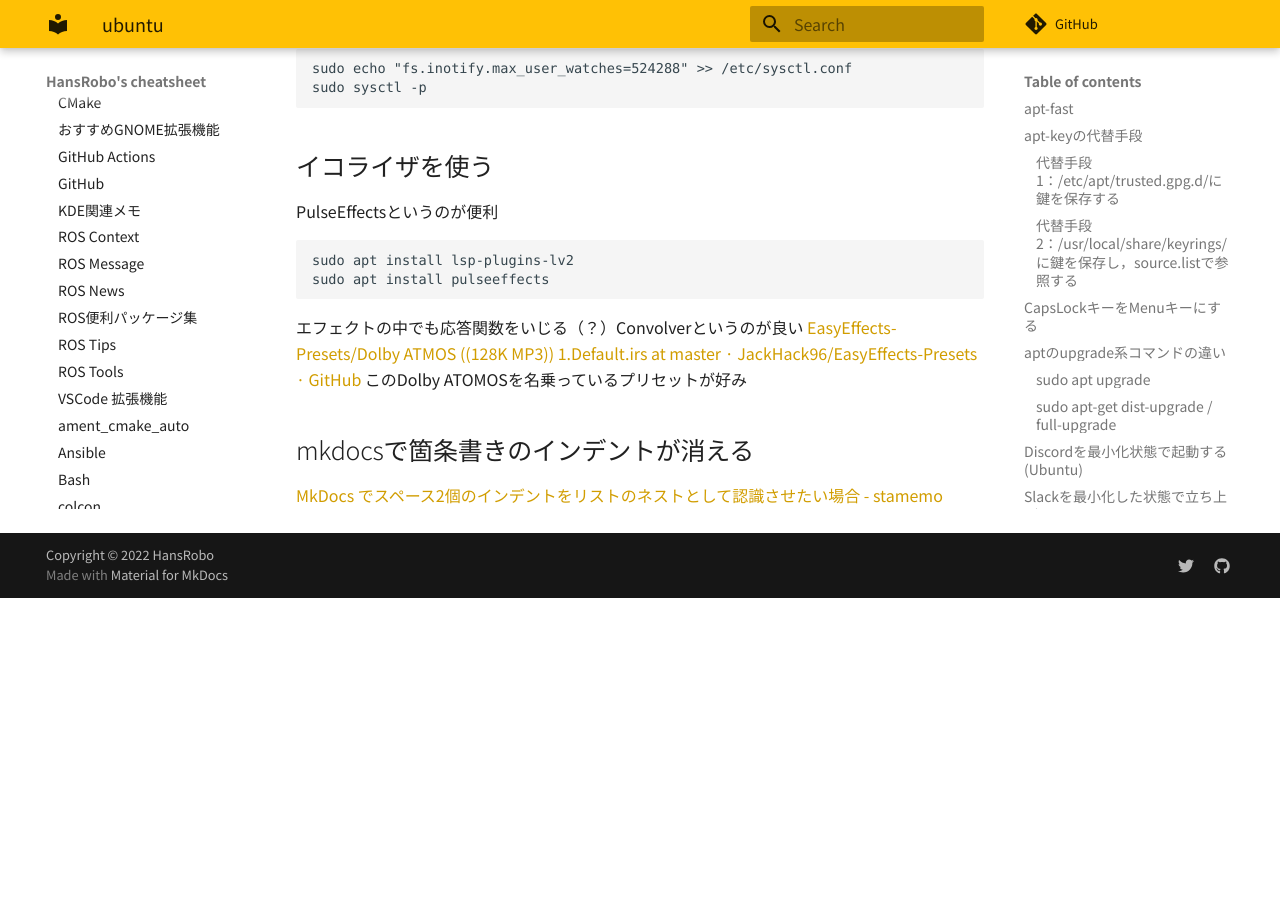
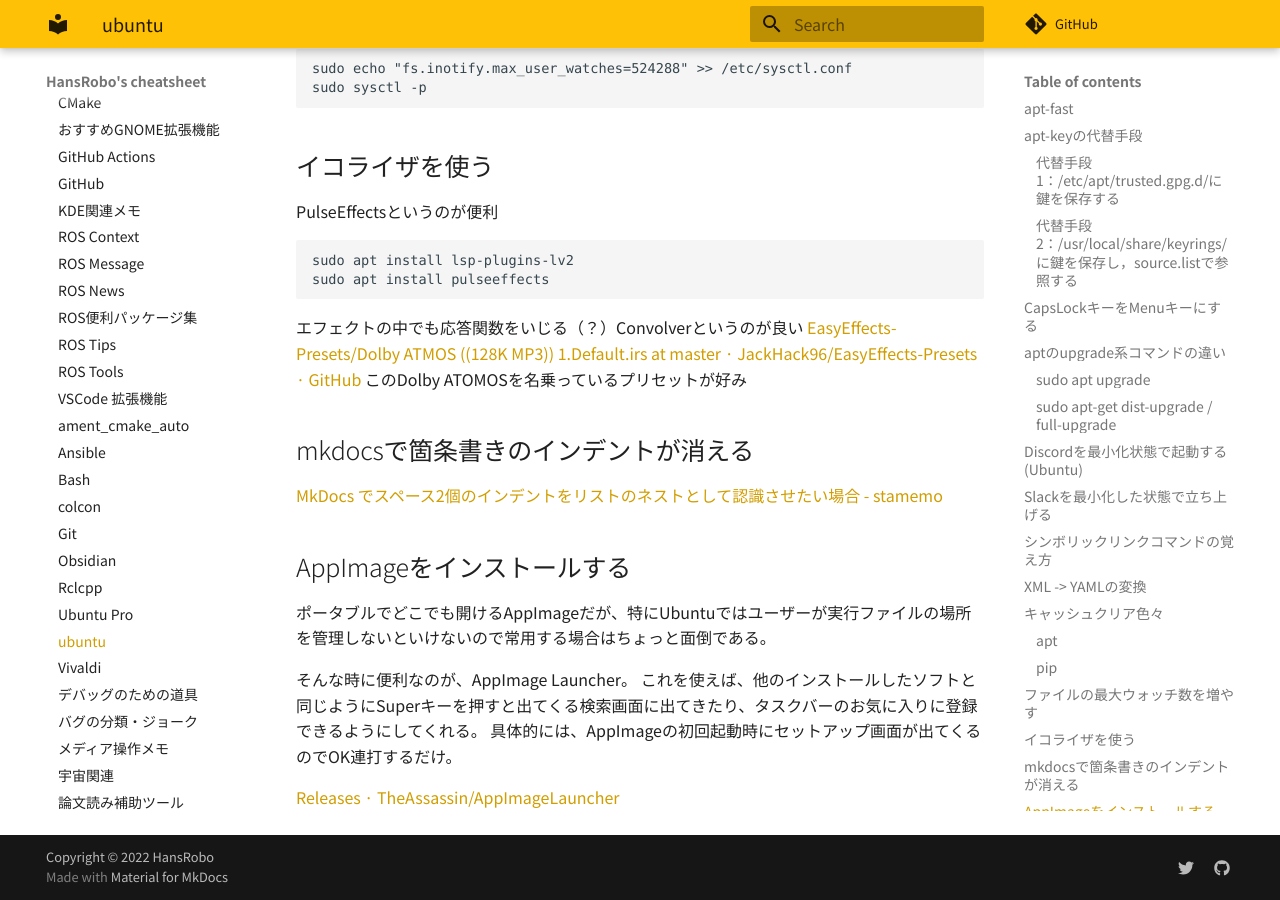
Before and after one commit to HansRobo/mycheatsheet_mkdocs, an MkDocs documentation site: the page built from docs/cheatsheets/ubuntu.md, in a window 1280 px wide and 900 px high, scrolled down 3021 px. Built offline with MkDocs 1.6.1 and Material for MkDocs 9.7.7, drawn with Linux system fonts in a browser that asks for light colours; some web fonts are replaced; comment, search, counter and statistics services are not loaded; before the commit the page ends 3619 px from its top, so only the background shows below that.

Commit message:
🔄 synced local 'docs/cheatsheets' with remote 'cheatsheets'

```diff
--- a/docs/cheatsheets/ubuntu.md
+++ b/docs/cheatsheets/ubuntu.md
@@ -149,3 +149,13 @@
 ## mkdocsで箇条書きのインデントが消える
 
 [MkDocs でスペース2個のインデントをリストのネストとして認識させたい場合 - stamemo](https://stakiran.hatenablog.com/entry/2018/08/02/202816)
+
+## AppImageをインストールする
+
+ポータブルでどこでも開けるAppImageだが、特にUbuntuではユーザーが実行ファイルの場所を管理しないといけないので常用する場合はちょっと面倒である。
+
+そんな時に便利なのが、AppImage Launcher。
+これを使えば、他のインストールしたソフトと同じようにSuperキーを押すと出てくる検索画面に出てきたり、タスクバーのお気に入りに登録できるようにしてくれる。
+具体的には、AppImageの初回起動時にセットアップ画面が出てくるのでOK連打するだけ。
+
+[Releases · TheAssassin/AppImageLauncher](https://github.com/TheAssassin/AppImageLauncher/releases)
```
